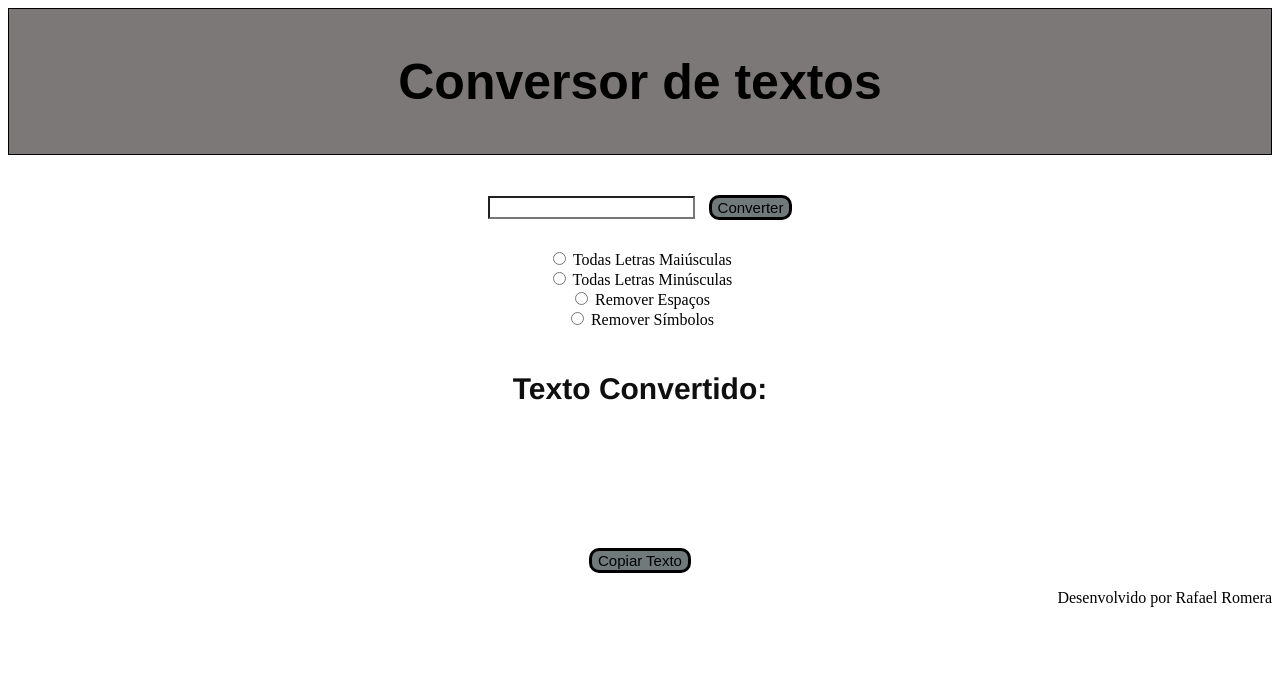
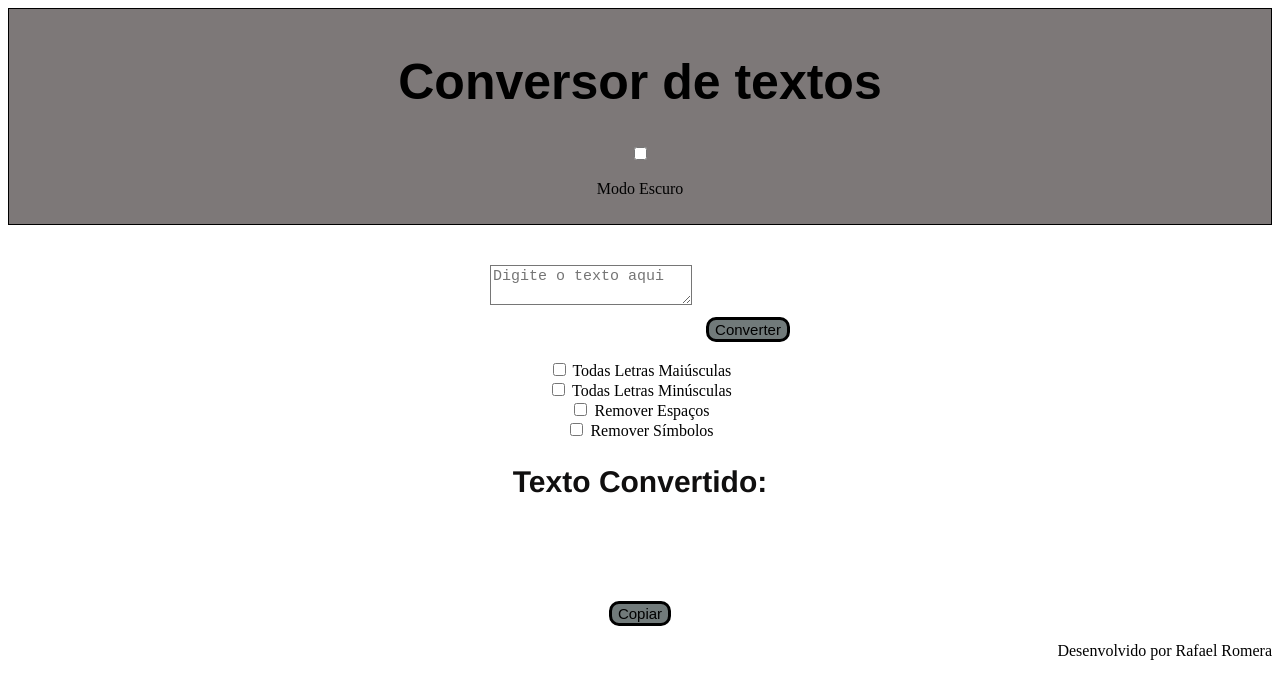
Before and after one commit to AetherIV/Projeto-Conversor-de-Texto, a plain HTML site: page index.html in a window 1280 px wide. Drawn offline with Linux system fonts and the light colour scheme.

Commit message:
Update index.html

```diff
--- a/index.html
+++ b/index.html
@@ -5,36 +5,51 @@
     <meta name="viewport" content="width=device-width, initial-scale=1.0">
     <title>Conversor de textos</title>
     <link rel="stylesheet" href="style.css">
+    <link rel="icon" href="images/favicon.ico" type="image/x-icon">
 </head>
 <body>
     <header>
         <h1>Conversor de textos</h1>
+
+        <label class="switch" id="modoEscuro">
+            <input type="checkbox" id="theme-switch">
+            <span class="slider"></span>
+        </label>
+        <p id="theme-switch-label">Modo Escuro</p> <!-- Label para o switch -->
+
+
     </header>
 
     <form>
-        <input type="text" id="textInput">
-        <button type="button" id="convertBtn" onclick="convert()">Converter</button><br>
 
-        <input type="radio" id="convertUpperCase" name="convertRadio">
-        <label>Todas Letras Maiúsculas</label><br>
+        <div id="inputContainer">
+            <textarea id="textInput" placeholder="Digite o texto aqui"></textarea>
+            <button type="button" id="convertBtn" onclick="convert()">Converter</button><br><br>
+        </div>
 
-        <input type="radio" id="convertLowerCase" name="convertRadio">
-        <label>Todas Letras Minúsculas</label><br>
+        <div id="buttonContainer">
 
-        <input type="radio" id="clearSpaces" name="convertRadio">
-        <label>Remover Espaços</label><br>
+            <form>
+                <input type="checkbox" id="toggleUpperCase" name="convertOption" onclick="checkExclusivity(this, 'toggleLowerCase')"> Todas Letras Maiúsculas <br>
 
-        <input type="radio" id="clearSymbols" name="convertRadio">
-        <label>Remover Símbolos</label><br><br>
+                <input type="checkbox" id="toggleLowerCase" name="convertOption" onclick="checkExclusivity(this, 'toggleUpperCase')"> Todas Letras Minúsculas <br>
+
+                <input type="checkbox" id="toggleRemoveSpaces" name="convertOption"> Remover Espaços <br>
+
+                <input type="checkbox" id="toggleRemoveSymbols" name="convertOption"> Remover Símbolos <br>
+
+            </form>
+
+        </div>
 
         <h2>Texto Convertido:</h2>
-        <p id="outputText"></p><br>
+        <div id="outputText"></div>
 
+        <div id="copyContainer">
+            <button type="button" id="copyBtn" onclick="copyText()">Copiar</button><br>
+            <p id="result"></p>
+        </div>
     </form>
-    <div id="copyContainer"">
-        <button type="button" id="copyBtn" onclick="copyText()">Copiar Texto</button><br>
-        <p id="result"></p>
-    </div>
 
     <footer>
         <p>Desenvolvido por Rafael Romera</p>
```
